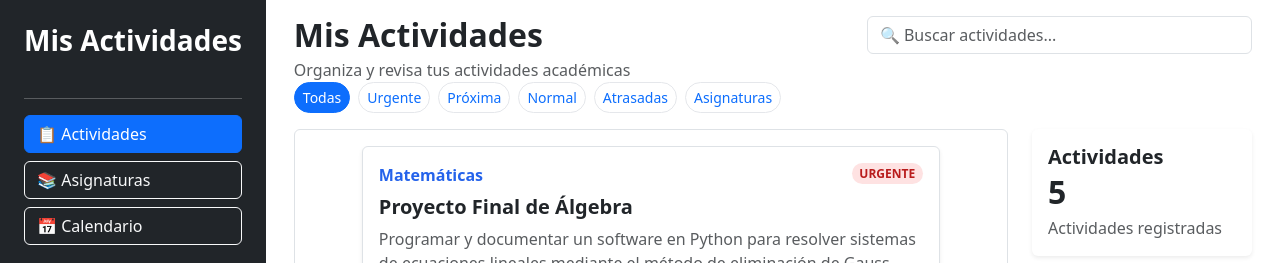
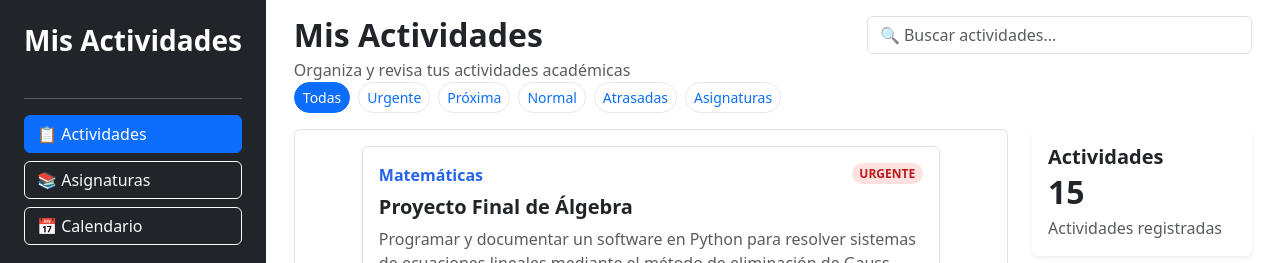
Before and after one commit to javygomezheim-cmd/Proyecto-2-DesarrolloWeb, a React (Vite) app: page / in a window 1280 px wide. Shown: the top 263 px of the page. Built offline with nearby package versions, Linux system fonts and the light colour scheme.

Commit message:
feat: navegacion desde tarjeta de asignatura a lista filtrada por materia

```diff
--- a/src/App.jsx
+++ b/src/App.jsx
@@ -18,6 +18,9 @@ export default function App() {
 
   // Estado del modal global de nueva asignatura
   const [mostrarModalAsignatura, setMostrarModalAsignatura] = useState(false);
+
+  // ID de asignatura para filtrar al venir desde una tarjeta
+  const [filtroAsignaturaId, setFiltroAsignaturaId] = useState(null);
 
   // 1. Inicialización con localStorage (si no existe, usa los JSON)
   const [actividades, setActividades] = useState(() => {
@@ -42,7 +45,11 @@ export default function App() {
   // Navegación
   function navegar(nuevaVista, id = null) {
     setVista(nuevaVista);
-    setActividadId(id);
+    if (nuevaVista === "lista") {
+      setFiltroAsignaturaId(id); // Guarda el id de la materia si viene de la tarjeta, o null si viene del sidebar
+    } else {
+      setActividadId(id);
+    }
   }
 
   // --- Funciones para Actividades ---
@@ -103,8 +110,10 @@ export default function App() {
       <main className="main-content">
         {vista === "lista" && (
           <ListaActividadesPage
+            key={filtroAsignaturaId ?? "todas"}
             actividades={actividades}
             asignaturas={asignaturas}
+            filtroAsignaturaInicial={filtroAsignaturaId}
             navegar={navegar}
           />
         )}
--- a/src/components/AsignaturaCard.jsx
+++ b/src/components/AsignaturaCard.jsx
@@ -88,7 +88,7 @@ export default function AsignaturaCard({
             <button
               className="btn btn-link p-0 text-primary text-decoration-none"
               style={{ fontSize: "0.9rem" }}
-              onClick={() => navegar && navegar("actividades", asignatura.id)}
+              onClick={() => navegar && navegar("lista", asignatura.id)}
             >
               📚 {cantidad} {cantidad === 1 ? "actividad" : "actividades"}
             </button>
--- a/src/data/actividades.json
+++ b/src/data/actividades.json
@@ -53,5 +53,147 @@
     "prioridad": "media",
     "estado": "pendiente",
     "subtareas": []
+  },
+  {
+    "id": 6,
+    "titulo": "Guía de Ejercicios de Álgebra",
+    "asignaturaId": 1,
+    "fechaLimite": "2026-10-10T23:59",
+    "descripcion": "Resolver ejercicios de matrices, determinantes y sistemas de ecuaciones.",
+    "prioridad": "alta",
+    "estado": "en-progreso",
+    "subtareas": [
+      { "id": 6, "texto": "Resolver ejercicios de matrices", "hecha": true },
+      { "id": 7, "texto": "Resolver determinantes", "hecha": false },
+      { "id": 8, "texto": "Resolver sistemas de ecuaciones", "hecha": false }
+    ]
+  },
+  {
+    "id": 7,
+    "titulo": "Control de Física",
+    "asignaturaId": 2,
+    "fechaLimite": "2026-10-13T10:00",
+    "descripcion": "Preparar contenidos para el control sobre cinemática, velocidad y aceleración.",
+    "prioridad": "alta",
+    "estado": "pendiente",
+    "subtareas": [
+      { "id": 9, "texto": "Repasar fórmulas", "hecha": false },
+      { "id": 10, "texto": "Resolver ejercicios de cinemática", "hecha": false },
+      { "id": 11, "texto": "Realizar prueba de práctica", "hecha": false }
+    ]
+  },
+  {
+    "id": 8,
+    "titulo": "Informe de Química Orgánica",
+    "asignaturaId": 3,
+    "fechaLimite": "2026-10-16T23:59",
+    "descripcion": "Preparar un segundo informe sobre propiedades y reacciones de compuestos orgánicos.",
+    "prioridad": "media",
+    "estado": "pendiente",
+    "subtareas": [
+      { "id": 12, "texto": "Investigar propiedades de los compuestos", "hecha": false },
+      { "id": 13, "texto": "Analizar las reacciones", "hecha": false },
+      { "id": 14, "texto": "Redactar conclusiones", "hecha": false }
+    ]
+  },
+  {
+    "id": 9,
+    "titulo": "Ensayo de Macroeconomía",
+    "asignaturaId": 4,
+    "fechaLimite": "2026-10-19T23:59",
+    "descripcion": "Escribir un ensayo sobre los efectos de la inflación en la economía de los hogares.",
+    "prioridad": "media",
+    "estado": "pendiente",
+    "subtareas": [
+      { "id": 15, "texto": "Investigar fuentes", "hecha": false },
+      { "id": 16, "texto": "Escribir introducción", "hecha": false },
+      { "id": 17, "texto": "Desarrollar argumentos", "hecha": false },
+      { "id": 18, "texto": "Escribir conclusión", "hecha": false }
+    ]
+  },
+  {
+    "id": 10,
+    "titulo": "Control de Historia",
+    "asignaturaId": 5,
+    "fechaLimite": "2026-10-24T09:00",
+    "descripcion": "Estudiar los contenidos vistos en clases sobre revoluciones y cambios sociales.",
+    "prioridad": "alta",
+    "estado": "pendiente",
+    "subtareas": [
+      { "id": 19, "texto": "Repasar apuntes", "hecha": false },
+      { "id": 20, "texto": "Estudiar fechas importantes", "hecha": false },
+      { "id": 21, "texto": "Realizar cuestionario de práctica", "hecha": false }
+    ]
+  },
+  {
+    "id": 11,
+    "titulo": "Proyecto de Programación",
+    "asignaturaId": 6,
+    "fechaLimite": "2026-10-26T23:59",
+    "descripcion": "Desarrollar una aplicación en Python utilizando estructuras de datos y funciones.",
+    "prioridad": "alta",
+    "estado": "en-progreso",
+    "subtareas": [
+      { "id": 22, "texto": "Diseñar la estructura del programa", "hecha": true },
+      { "id": 23, "texto": "Implementar funciones principales", "hecha": false },
+      { "id": 24, "texto": "Realizar pruebas", "hecha": false },
+      { "id": 25, "texto": "Documentar el código", "hecha": false }
+    ]
+  },
+  {
+    "id": 12,
+    "titulo": "Taller de Álgebra",
+    "asignaturaId": 1,
+    "fechaLimite": "2026-10-29T18:00",
+    "descripcion": "Resolver problemas de funciones y ecuaciones aplicadas a situaciones reales.",
+    "prioridad": "baja",
+    "estado": "pendiente",
+    "subtareas": [
+      { "id": 26, "texto": "Resolver problemas de funciones", "hecha": false },
+      { "id": 27, "texto": "Resolver problemas aplicados", "hecha": false }
+    ]
+  },
+  {
+    "id": 13,
+    "titulo": "Laboratorio de Física",
+    "asignaturaId": 2,
+    "fechaLimite": "2026-10-31T14:00",
+    "descripcion": "Realizar un experimento sobre las leyes del movimiento y analizar los resultados obtenidos.",
+    "prioridad": "media",
+    "estado": "pendiente",
+    "subtareas": [
+      { "id": 28, "texto": "Preparar materiales", "hecha": false },
+      { "id": 29, "texto": "Realizar experimento", "hecha": false },
+      { "id": 30, "texto": "Registrar resultados", "hecha": false },
+      { "id": 31, "texto": "Analizar resultados", "hecha": false }
+    ]
+  },
+  {
+    "id": 14,
+    "titulo": "Lectura de Historia",
+    "asignaturaId": 5,
+    "fechaLimite": "2026-11-02T20:00",
+    "descripcion": "Leer los capítulos asignados y preparar un resumen para la próxima clase.",
+    "prioridad": "baja",
+    "estado": "pendiente",
+    "subtareas": [
+      { "id": 32, "texto": "Leer capítulo 3", "hecha": false },
+      { "id": 33, "texto": "Leer capítulo 4", "hecha": false },
+      { "id": 34, "texto": "Preparar resumen", "hecha": false }
+    ]
+  },
+  {
+    "id": 15,
+    "titulo": "Exposición de Macroeconomía",
+    "asignaturaId": 4,
+    "fechaLimite": "2026-11-05T16:00",
+    "descripcion": "Preparar una presentación sobre crecimiento económico, inflación y desempleo.",
+    "prioridad": "media",
+    "estado": "pendiente",
+    "subtareas": [
+      { "id": 35, "texto": "Investigar conceptos", "hecha": false },
+      { "id": 36, "texto": "Crear diapositivas", "hecha": false },
+      { "id": 37, "texto": "Preparar exposición oral", "hecha": false }
+    ]
   }
 ]
--- a/src/data/asignaturas.json
+++ b/src/data/asignaturas.json
@@ -3,5 +3,6 @@
   { "id": 2, "nombre": "Física", "profesor": "Cristián Belmonte", "color": "#d97706" },
   { "id": 3, "nombre": "Química", "profesor": "Rodrigo Varela", "color": "#ef4444" },
   { "id": 4, "nombre": "Economía", "profesor": "Felipe Rojas", "color": "#059669" },
-  { "id": 5, "nombre": "Historia", "profesor": "Matías Soto", "color": "#8b5cf6" }
+  { "id": 5, "nombre": "Historia", "profesor": "Matías Soto", "color": "#8b5cf6" },
+  { "id": 6, "nombre": "Programación", "profesor": "Sebastián Herrera", "color": "#ec4899" }
 ]
```
Also changed, not shown: src/pages/ListaActividadesPage.jsx (+33 -67 lines).
